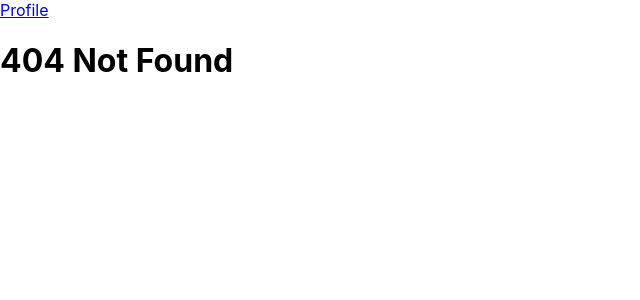
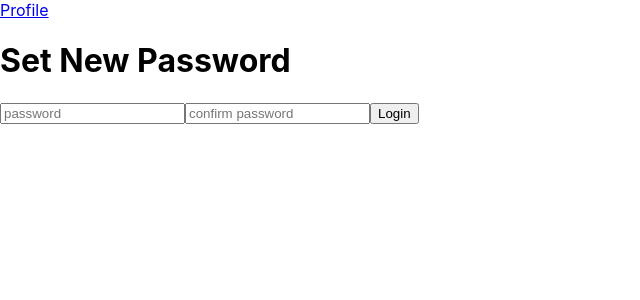
Before and after one commit to Sumiya423/training-management-system, a React (Create React App) app in the folder training_management_front/: page /change-password/1/1 in a window 1280 px wide. Before the commit this address had no page. Shown: the top 300 px of the page, without its empty margins (0-640 px from the left). Built offline with nearby package versions, Linux system fonts and the light colour scheme.

Commit message:
Set password view has added.

```diff
--- a/training_management_front/src/App.js
+++ b/training_management_front/src/App.js
@@ -10,6 +10,7 @@ import BatchList from "./component/batch/batchList";
 import BatchDetails from "./component/batch/batchDetails";
 import Profile from "./component/profile/profile";
 import Login from './component/auth/login';
+import SetNewPassword from './component/auth/setNewPassword'
 import Header from './share/header/header'
 import CreateTrainer from './component/auth/createTrainer';
 
@@ -61,6 +62,7 @@ function App() {
           <Route exact path="/" element={<StartPage />} />
           <Route exact path="/profile" element={<Profile />} />
           <Route exact path="/signin" element={<Login/>} />
+          <Route exact path="/change-password/:token/:user_id" element={<SetNewPassword/>} />
           <Route exact path="/admin/courses" element={<CourseList/>} />
           <Route exact path="/admin/trainer/create" element={<CreateTrainer/>} />
           <Route exact path="/admin/courses/:courseId" element={<CourseDetails/>} />
--- /dev/null
+++ b/training_management_front/src/component/auth/setNewPassword.js
@@ -0,0 +1,95 @@
+import React from 'react';
+import { useNavigate, useParams } from "react-router-dom";
+
+function SetNewPassword() {
+  let navigate = useNavigate();
+  let { token, user_id } = useParams()
+
+  const dataState = {
+    password: "",
+    confirmPassword: "",
+    isSubmitting: false,
+    errorMessage: null
+  };
+
+  const [data, setData] = React.useState(dataState);
+
+  const handleInputChange = event => {
+    setData({
+      ...data,
+      [event.target.name]: event.target.value
+    });
+  };
+
+
+
+  const handleSubmit = event => {
+    event.preventDefault();
+    setData({
+      ...data,
+      isSubmitting: true,
+      errorMessage: null
+    });
+    console.log(data)
+    if (data.password === data.confirmPassword) {
+      const url = `http://localhost:4000/change-password/${token}/${user_id}`
+      fetch(url, {
+        method: "post",
+        headers: {
+          "Content-Type": "application/json"
+        },
+        body: JSON.stringify({
+          password: data.password
+        })
+      })
+      .then(res => {
+        if(res.ok) return res.json();
+        throw res;
+      })
+      .then(resJson => {
+
+        navigate('/signin')
+      })
+      .catch(error => {
+        setData({
+          ...data,
+          isSubmitting: false,
+          errorMessage: error.message || error.statusText
+        });
+      });
+    } else {
+      setData({
+        ...data,
+        isSubmitting: false,
+        errorMessage: "Password is not same."
+      });
+    }
+  };
+
+
+
+  return (
+    <div className="container">
+      <form onSubmit={handleSubmit}>
+        <h1>Set New Password</h1>
+        <input
+          type="password"
+          name="password"
+          placeholder="password"
+          onChange={handleInputChange}
+        />
+        <input
+          type="password"
+          name="confirmPassword"
+          placeholder="confirm password"
+          onChange={handleInputChange}
+        />
+        {data.errorMessage && <span>{data.errorMessage}</span>}
+        <button disabled={data.isSubmitting}>
+          {data.isSubmitting ? "Loading....." : "Login"}
+        </button>
+      </form>
+    </div>
+  );
+};
+export default SetNewPassword
```
